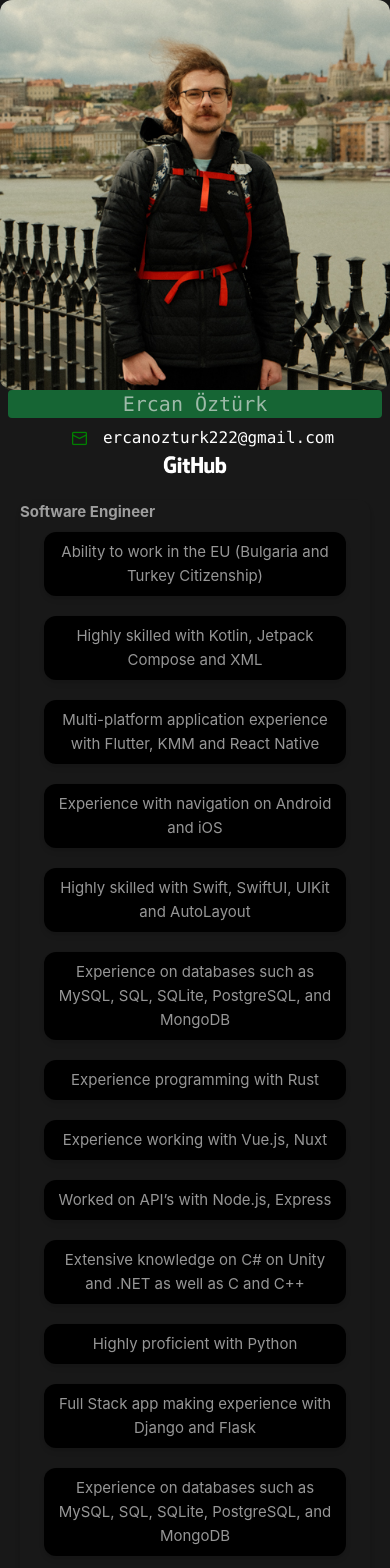
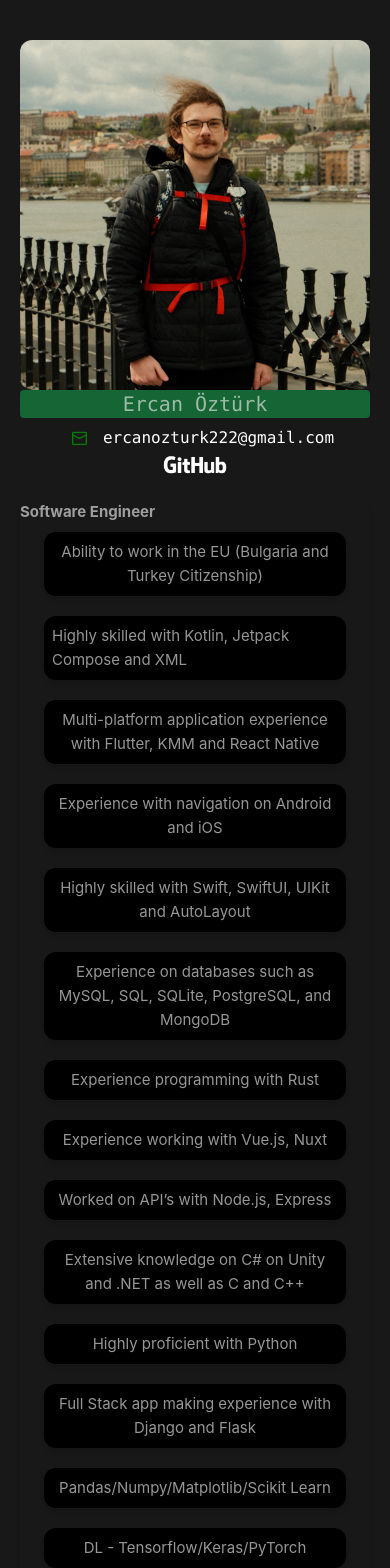
Before and after one commit to Ercan-Ozturk/ercan-ozturk-resume, a Vue app: page / in a window 390 px wide. Shown: the top 1568 px of the page. Built offline with nearby package versions, Linux system fonts and the light colour scheme.

Commit message:
Flex row setup responsive

```diff
--- a/src/App.vue
+++ b/src/App.vue
@@ -3,12 +3,13 @@ import { RouterLink, RouterView } from "vue-router";
 </script>
 
 <template>
-  <div class="md:flex flex-col  justify-center items-center h-screen w-screen">
+  <div class="flex h-screen justify-center">
+    <div class="flex flex-col md:flex-row items-center content  py-10 align-middle">
       <div class="rows-3">
-      <div class="flex justify-center items-center object-scale-down">
+        <div class="flex px-5 justify-center items-center object-scale-down">
           <img alt=" Ercan Ozturk" class="image rounded-xl" src="@/assets/ercanozturk.jpg" width="400" height="400" />
         </div>
-      <div class="mx-2 rounded bg-green-800">
+        <div class="mx-5 rounded bg-green-800">
           <div class="font-mono text-xl mb-2 text-center">Ercan Öztürk</div>
         </div>
         <div class="flex justify-center items-center">
@@ -26,5 +27,7 @@ import { RouterLink, RouterView } from "vue-router";
       </div>
 
     </div>
+  </div>
+
 
 </template>
--- a/src/views/AboutView.vue
+++ b/src/views/AboutView.vue
@@ -5,12 +5,12 @@
       <div class="font-bold text-l">Software Engineer</div>
     </div>
 
-    <div class="grid grid-col lg:grid-flow-col grid-rows-5 gap-5 px-6 py-2">
-      <div class="px-2 py-2 bg-black rounded-xl shadow-md relative text-center">
+    <div class="grid grid-col lg:grid-flow-col grid-rows-5 gap-5 px-6 py-2 ">
+      <div class="px-2 py-2 bg-black rounded-xl shadow-md relative text-center ">
         <div>Ability to work in the EU (Bulgaria and
           Turkey Citizenship)</div>
       </div>
-      <div class="px-2 py-2 bg-black rounded-xl shadow-md relative text-center">Highly skilled with Kotlin, Jetpack
+      <div class="px-2 py-2 bg-black rounded-xl shadow-md relative text">Highly skilled with Kotlin, Jetpack
         Compose
         and XML</div>
       <div class="px-2 py-2 bg-black rounded-xl shadow-md relative text-center">Multi-platform application experience
@@ -34,9 +34,8 @@
       <div class="px-2 py-2 bg-black rounded-xl shadow-md relative text-center">Full Stack app making
         experience with Django and
         Flask</div>
-      <div class="px-2 py-2 bg-black rounded-xl shadow-md relative text-center">Experience on databases such as MySQL,
-        SQL,
-        SQLite, PostgreSQL, and MongoDB</div>
+      <div class="px-2 py-2 bg-black rounded-xl shadow-md relative text-center">Pandas/Numpy/Matplotlib/Scikit Learn
+      </div>
       <div class="px-2 py-2 bg-black rounded-xl shadow-md relative text-center">DL - Tensorflow/Keras/PyTorch</div>
       <div class="px-2 py-2 bg-black rounded-xl shadow-md relative text-center">Turkish – Native English – Professional
         Dutch -
```
Lines whose indentation alone changed are shown as unchanged.
